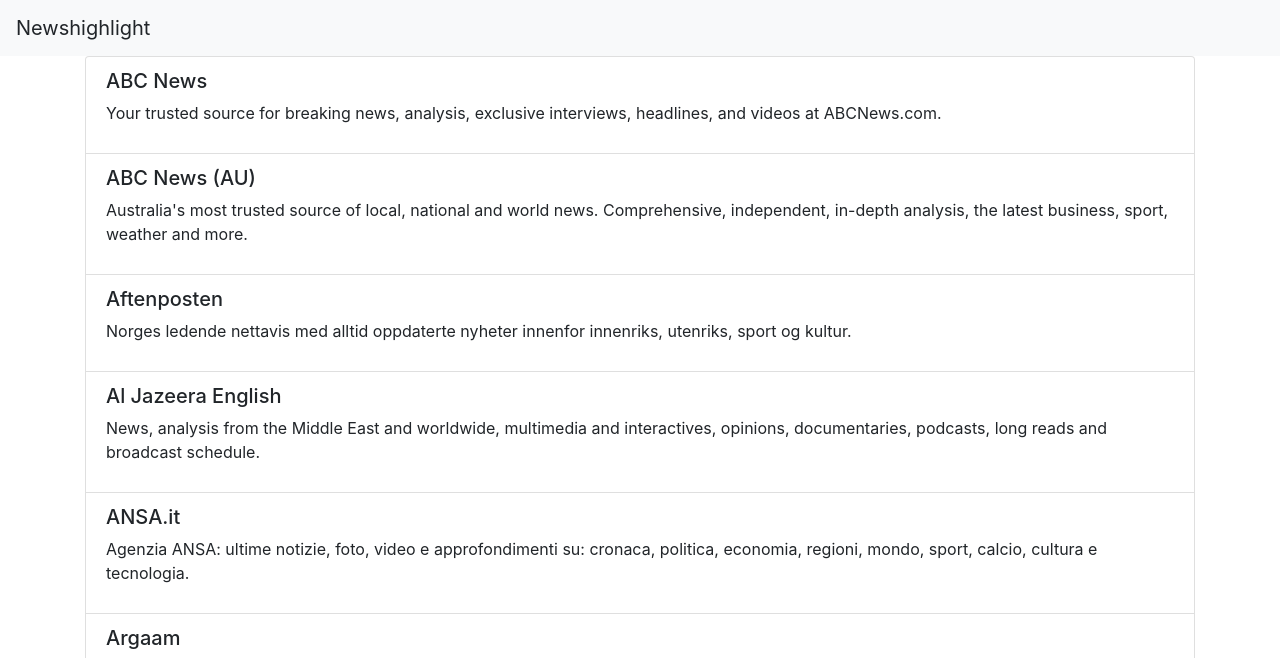
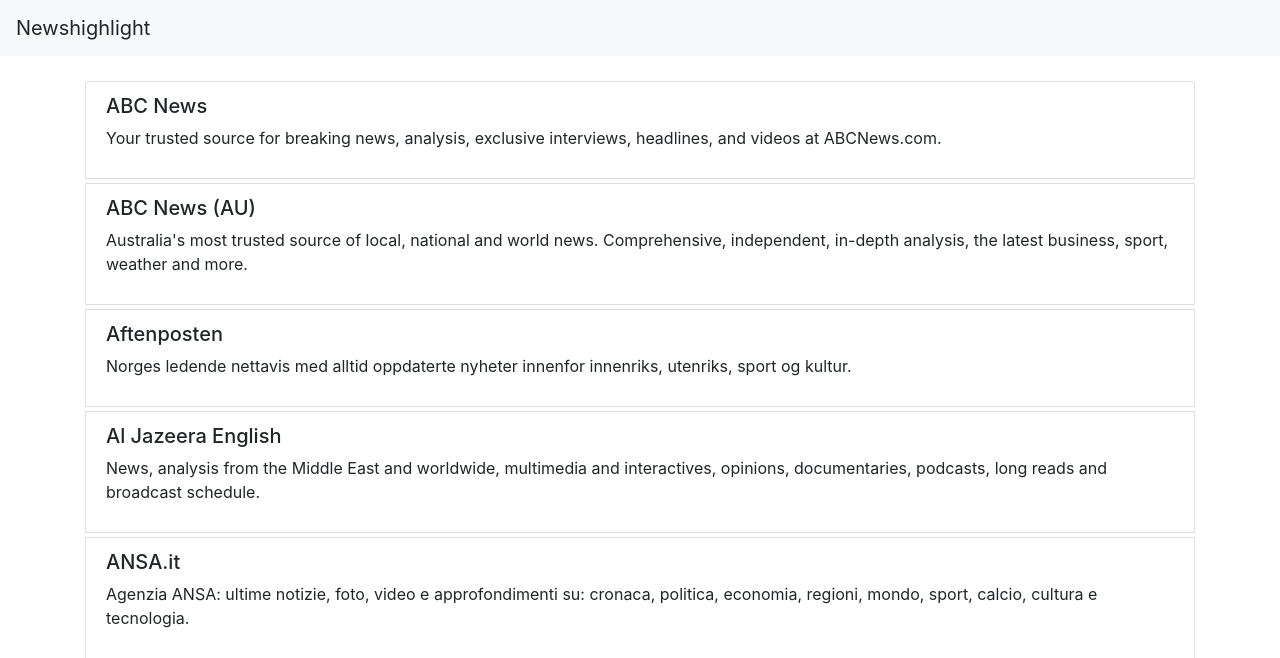
Before and after one commit to anitakate/Newshighlight, a Flask app: page / in a window 1280 px wide. Shown: the top 658 px of the page. Run offline with Flask 2, Linux system fonts and the light colour scheme; some libraries are stand-ins or nearby versions.

Commit message:
Add spaces between the different news sources

```diff
--- /dev/null
+++ b/app/static/css/styles.css
@@ -0,0 +1,12 @@
+.navbar {
+  margin-bottom: 20px !important;
+}
+
+.highlight {
+  margin-top: 5px;
+}
+
+.highlight:hover {
+  background-color: #ccc;
+  cursor: pointer;
+}
--- a/app/static/styles.css
+++ /dev/null
@@ -1,4 +0,0 @@
-.highlight:hover {
-  background-color: #ccc;
-  cursor: pointer;
-}
--- a/app/templates/base.html
+++ b/app/templates/base.html
@@ -3,7 +3,7 @@
 
 <head>
   <title>{% block title %}{% endblock %}</title>
-  <link rel="stylesheet" href="{{ url_for('static', filename='styles.css') }}">
+  <link rel="stylesheet" href="{{ url_for('static', filename='css/styles.css') }}">
   <link rel="stylesheet" href="https://stackpath.bootstrapcdn.com/bootstrap/4.3.1/css/bootstrap.min.css"
     integrity="sha384-ggOyR0iXCbMQv3Xipma34MD+dH/1fQ784/j6cY/iJTQUOhcWr7x9JvoRxT2MZw1T" crossorigin="anonymous">
 </head>
```
